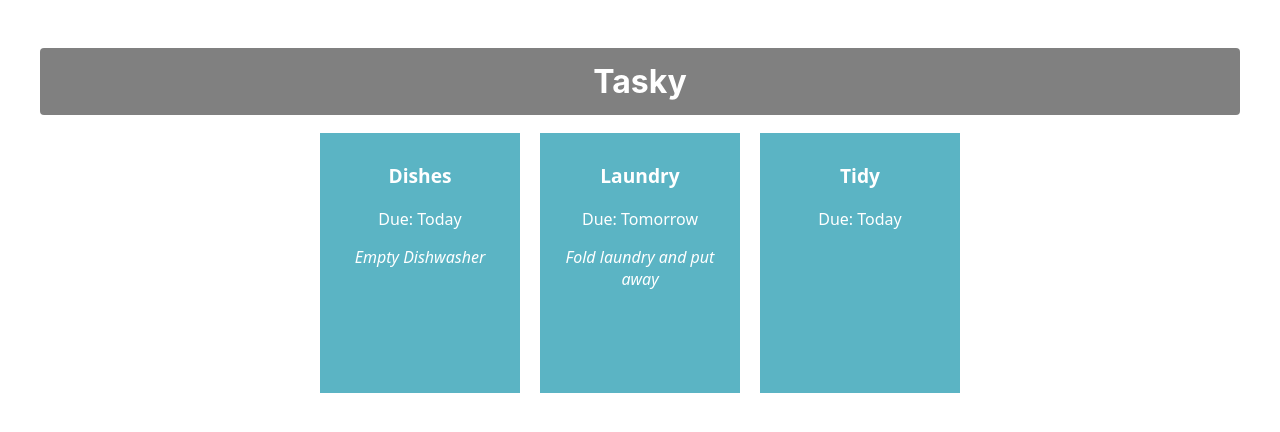
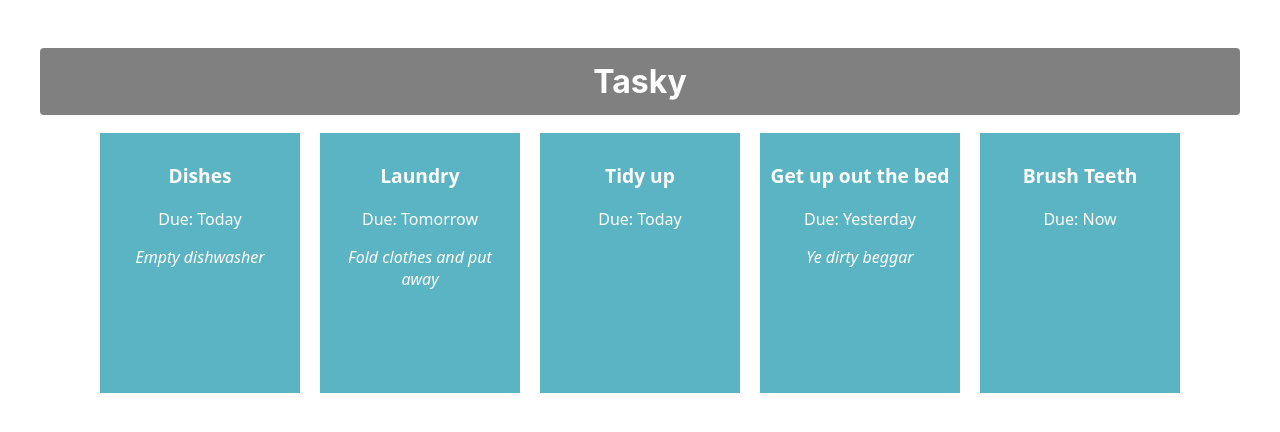
Before and after one commit to foxxxxxxx7/react-basics-labs, a React (Create React App) app in the folder tasky/: page / in a window 1280 px wide. Shown: the top 432 px of the page. Built offline with nearby package versions, Linux system fonts and the light colour scheme.

Commit message:
Completed Week 2 Lab B

```diff
--- a/tasky/src/App.js
+++ b/tasky/src/App.js
@@ -1,15 +1,28 @@
 import './App.css';
 import Task from './components/Task';
+import React, { useState } from 'react';
 
 function App() {
+  const [ taskState, setTaskState ] = useState({
+    tasks: [
+      { id: 1, title:"Dishes", description: "Empty dishwasher", deadline: "Today" },
+      {id: 2, title: "Laundry", description: "Fold clothes and put away", deadline: "Tomorrow" },
+      { id: 3, title: "Tidy up", deadline: "Today" },
+      {id: 4, title: "Get up out the bed", description: "Ye dirty beggar", deadline: "Yesterday" },
+      {id: 5, title: "Brush Teeth", deadline: "Now" }
+    ]
+  });
   return (
     <div className="container">
       <h1>Tasky</h1>
-      <Task title="Dishes" deadline="Today" description ="Empty Dishwasher" />
-      <Task title="Laundry" deadline="Tomorrow" description ="Fold laundry and put away" >
-
-      </Task>
-      <Task title="Tidy" deadline="Today" />
+      {taskState.tasks.map((task) => (
+    <Task
+      title={task.title}
+      description={task.description}
+      deadline={task.deadline}
+      key={task.id}
+    />
+  ))}
     </div>
   );
 }
```
